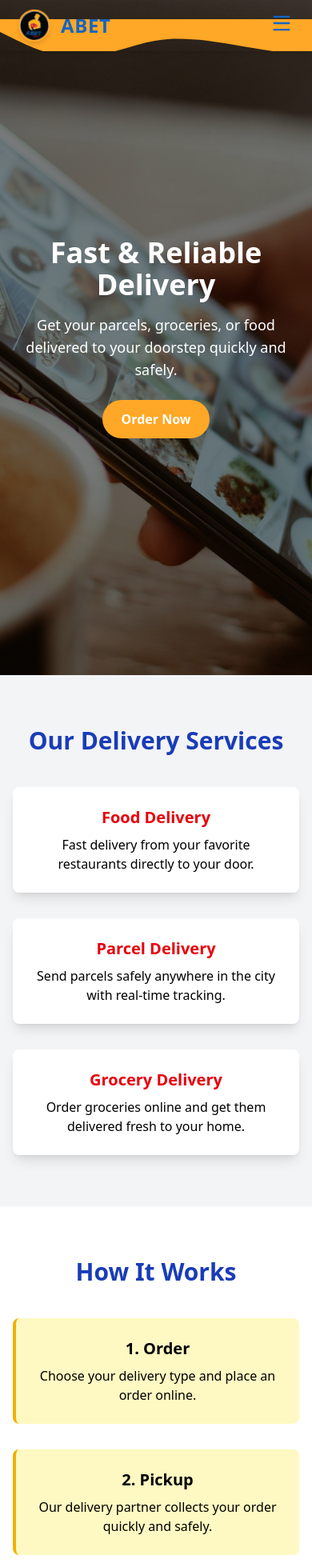
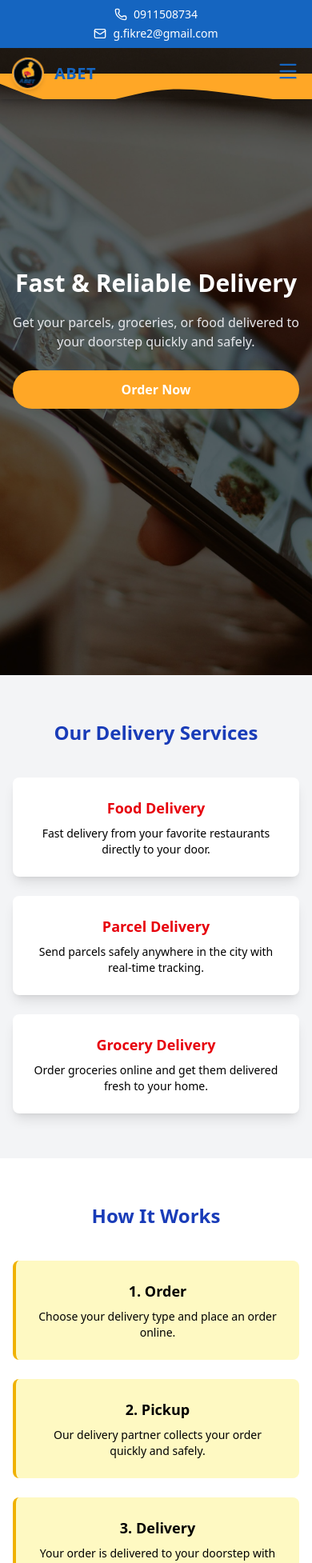
Before and after one commit to HilaryGH/Abet-delivery, a React (Vite) app in the folder client/: page / in a window 390 px wide. Shown: the top 1954 px of the page at 80% size. Built offline with nearby package versions, Linux system fonts and the light colour scheme.

Commit message:
Added responsive top navbar with phone, email, and social icons

```diff
--- a/client/src/assets/componenets/Navbar.tsx
+++ b/client/src/assets/componenets/Navbar.tsx
@@ -1,14 +1,88 @@
 import { useState } from "react";
-import { Menu, X } from "lucide-react";
+import { Menu, X, Facebook, Instagram, Linkedin } from "lucide-react";
+import { Mail, Phone } from "lucide-react";
+
+// TikTok SVG since lucide-react doesn’t have it
+const TikTokIcon = () => (
+  <svg
+    xmlns="http://www.w3.org/2000/svg"
+    viewBox="0 0 448 512"
+    className="w-5 h-5 fill-current"
+  >
+    <path d="M448,209.9c-17.7,0-34.6-2.9-50.4-8.2v137.6c0,95.1-77.1,172.2-172.2,172.2S53.2,434.4,53.2,339.3
+    c0-77.3,50-143,119.4-165.8v84.4c-22.2,15.9-36.7,41.6-36.7,70.9c0,48,38.9,86.9,86.9,86.9s86.9-38.9,86.9-86.9V0h88.8
+    c0,17.7,2.9,34.6,8.2,50.4c11.9,35.6,37.5,65,70.4,82.2C475.1,203.5,462,209.9,448,209.9z"/>
+  </svg>
+);
 
 const Navbar = () => {
   const [isOpen, setIsOpen] = useState(false);
 
   return (
-    <nav className="fixed top-0 left-0 w-full z-20 bg-transparent">
-      <div className="relative shadow-md">
-        {/* Navbar Content */}
-        <div className="max-w-7xl mx-auto px-6 py-3 flex justify-between items-center relative z-10">
+    <header className="w-full fixed top-0 left-0 z-30">
+      {/* Top Contact Bar */}
+      <div className="w-full bg-[#1565C0] text-white text-sm">
+        <div className="max-w-7xl mx-auto px-4 sm:px-6 lg:px-10 py-2 flex flex-col sm:flex-row justify-between items-center">
+          {/* Contact Info */}
+          <div className="flex flex-col sm:flex-row sm:space-x-6 text-center sm:text-left">
+            <a
+              href="tel:0911508734"
+              className="flex items-center justify-center space-x-2 hover:text-[#FFA726] transition-colors duration-200"
+            >
+              <Phone className="w-4 h-4" />
+              <span>0911508734</span>
+            </a>
+            <a
+              href="mailto:g.fikre2@gmail.com"
+              className="flex items-center justify-center space-x-2 hover:text-[#FFA726] transition-colors duration-200 mt-1 sm:mt-0"
+            >
+              <Mail className="w-4 h-4" />
+              <span>g.fikre2@gmail.com</span>
+            </a>
+          </div>
+
+          {/* Social Icons (hidden on small screens) */}
+          <div className="hidden md:flex space-x-4 mt-2 sm:mt-0">
+            <a
+              href="https://facebook.com"
+              target="_blank"
+              rel="noopener noreferrer"
+              className="hover:text-[#FFA726] transition-colors duration-200"
+            >
+              <Facebook className="w-5 h-5" />
+            </a>
+            <a
+              href="https://instagram.com"
+              target="_blank"
+              rel="noopener noreferrer"
+              className="hover:text-[#FFA726] transition-colors duration-200"
+            >
+              <Instagram className="w-5 h-5" />
+            </a>
+            <a
+              href="https://tiktok.com"
+              target="_blank"
+              rel="noopener noreferrer"
+              className="hover:text-[#FFA726] transition-colors duration-200"
+            >
+              <TikTokIcon />
+            </a>
+            <a
+              href="https://linkedin.com"
+              target="_blank"
+              rel="noopener noreferrer"
+              className="hover:text-[#FFA726] transition-colors duration-200"
+            >
+              <Linkedin className="w-5 h-5" />
+            </a>
+          </div>
+        </div>
+      </div>
+
+      {/* Main Navbar */}
+      <nav className=" shadow-md">
+        <div className="relative">
+          <div className="max-w-7xl mx-auto px-4 sm:px-6 lg:px-10 py-3 flex justify-between items-center relative z-10">
             {/* Logo */}
             <div className="flex items-center cursor-pointer">
               <img
@@ -16,50 +90,28 @@ const Navbar = () => {
                 alt="Abet Logo"
                 className="h-10 w-10 rounded-full object-cover border-2 border-[#FFA726] shadow-md animate-swing"
               />
-            <span className="ml-3 font-extrabold text-2xl text-[#1565C0] tracking-wide underline decoration-[#FFA726] underline-offset-4">
+              <span className="ml-3 font-extrabold text-xl sm:text-2xl text-[#1565C0] tracking-wide underline decoration-[#FFA726] underline-offset-4">
                 ABET
               </span>
             </div>
 
             {/* Desktop Links */}
-          <ul className="hidden md:flex space-x-8 text-[#1565C0] font-medium">
-            <li>
+            <ul className="hidden md:flex space-x-6 lg:space-x-10 text-[#1565C0] font-medium">
+              {["Home", "Services", "How It Works", "Contact"].map((item) => (
+                <li key={item}>
                   <a
-                href="#home"
-                className="hover:underline hover:decoration-[#E53935] transition-all"
+                    href={`#${item.toLowerCase().replace(/ /g, "-")}`}
+                    className="hover:text-[#E53935] transition-colors duration-200"
                   >
-                Home
+                    {item}
                   </a>
                 </li>
-            <li>
-              <a
-                href="#services"
-                className="hover:underline hover:decoration-[#E53935] transition-all"
-              >
-                Services
-              </a>
-            </li>
-            <li>
-              <a
-                href="#how-it-works"
-                className="hover:underline hover:decoration-[#E53935] transition-all"
-              >
-                How It Works
-              </a>
-            </li>
-            <li>
-              <a
-                href="#contact"
-                className="hover:underline hover:decoration-[#E53935] transition-all"
-              >
-                Contact
-              </a>
-            </li>
+              ))}
             </ul>
 
             {/* Sign In Button */}
             <div className="hidden md:block">
-           <button className="px-5 py-2 bg-[#FFA726] text-[#1565C0] rounded-full shadow-md transition font-semibold hover:underline hover:decoration-[#E53935]">
+              <button className="px-5 py-2 bg-[#FFA726] text-[#1565C0] rounded-full shadow-md transition transform hover:scale-105 hover:shadow-lg font-semibold">
                 Sign In
               </button>
             </div>
@@ -81,7 +133,7 @@ const Navbar = () => {
             <svg
               xmlns="http://www.w3.org/2000/svg"
               viewBox="0 0 1440 80"
-            className="w-full h-10"
+              className="w-full h-8 sm:h-10"
               preserveAspectRatio="none"
             >
               <path
@@ -94,52 +146,28 @@ const Navbar = () => {
 
         {/* Mobile Menu */}
         {isOpen && (
-        <div className="md:hidden bg-black shadow-md">
-          <ul className="flex flex-col items-center space-y-4 py-6 text-white font-medium">
-            <li>
+          <div className="md:hidden bg-[#1565C0] shadow-md">
+            <ul className="flex flex-col items-center space-y-5 py-6 text-white font-medium">
+              {["Home", "Services", "How It Works", "Contact"].map((item) => (
+                <li key={item}>
                   <a
-                href="#home"
-                className="hover:underline hover:decoration-[#E53935] transition-all"
+                    href={`#${item.toLowerCase().replace(/ /g, "-")}`}
+                    className="hover:text-[#FFA726] transition-colors duration-200"
                     onClick={() => setIsOpen(false)}
                   >
-                Home
+                    {item}
                   </a>
                 </li>
+              ))}
               <li>
-              <a
-                href="#services"
-                className="hover:underline hover:decoration-[#E53935] transition-all"
-                onClick={() => setIsOpen(false)}
-              >
-                Services
-              </a>
-            </li>
-            <li>
-              <a
-                href="#how-it-works"
-                className="hover:underline hover:decoration-[#E53935] transition-all"
-                onClick={() => setIsOpen(false)}
-              >
-                How It Works
-              </a>
-            </li>
-            <li>
-              <a
-                href="#contact"
-                className="hover:underline hover:decoration-[#E53935] transition-all"
-                onClick={() => setIsOpen(false)}
-              >
-                Contact
-              </a>
-            </li>
-            <li>
-              <button className="px-5 py-2 bg-[#FFA726] text-[#1565C0] rounded-full shadow-md transition font-semibold hover:underline hover:decoration-[#E53935]">
+                <button className="px-5 py-2 bg-[#FFA726] text-[#1565C0] rounded-full shadow-md transition transform hover:scale-105 hover:shadow-lg font-semibold">
                   Sign In
                 </button>
               </li>
             </ul>
           </div>
         )}
+      </nav>
 
       {/* Hanging Animation */}
       <style>{`
@@ -153,7 +181,7 @@ const Navbar = () => {
           transform-origin: top center;
         }
       `}</style>
-    </nav>
+    </header>
   );
 };
 
--- a/client/src/assets/componenets/home.tsx
+++ b/client/src/assets/componenets/home.tsx
@@ -32,55 +32,52 @@ const Home = () => {
               }`}
             />
           ))}
-          {/* Overlay (gray/black mix) */}
-          <div className="absolute inset-0 bg-black opacity-50"></div>
+          {/* Overlay */}
+          <div className="absolute inset-0 bg-black/60"></div>
         </div>
 
         {/* Content */}
-        <div className="relative z-10 px-4">
-          <h1 className="text-4xl md:text-5xl font-bold mb-4">
+        <div className="relative z-10 px-4 max-w-2xl">
+          <h1 className="text-3xl sm:text-4xl md:text-5xl font-bold mb-4 leading-snug">
             Fast & Reliable Delivery
           </h1>
-          <p className="text-lg md:text-xl mb-6 max-w-xl mx-auto">
+          <p className="text-base sm:text-lg md:text-xl mb-6 text-gray-200">
             Get your parcels, groceries, or food delivered to your doorstep
             quickly and safely.
           </p>
-          <button className="bg-[#FFA726] text-white px-6 py-3 rounded-full font-semibold  hover:text-[#1565C0] transition">
+          <button className="bg-[#FFA726] text-white px-6 py-3 rounded-full font-semibold hover:text-[#1565C0] hover:bg-yellow-500 transition w-full sm:w-auto">
             Order Now
           </button>
         </div>
       </section>
 
-
-
-
       {/* Services Section */}
-      <section id="services" className="py-16 bg-gray-100 text-center px-4">
-        <h2 className="text-3xl font-bold mb-10 text-blue-800">
+      <section id="services" className="py-14 sm:py-16 bg-gray-100 text-center px-4">
+        <h2 className="text-2xl sm:text-3xl font-bold mb-10 text-blue-800">
           Our Delivery Services
         </h2>
-        <div className="grid grid-cols-1 md:grid-cols-3 gap-8 max-w-6xl mx-auto">
+        <div className="grid grid-cols-1 sm:grid-cols-2 md:grid-cols-3 gap-6 md:gap-8 max-w-6xl mx-auto">
           <div className="bg-white rounded-lg shadow-lg p-6 hover:shadow-xl transition">
-            <h3 className="text-xl font-semibold mb-2 text-red-600">
+            <h3 className="text-lg sm:text-xl font-semibold mb-2 text-red-600">
               Food Delivery
             </h3>
-            <p>
+            <p className="text-sm sm:text-base">
               Fast delivery from your favorite restaurants directly to your door.
             </p>
           </div>
           <div className="bg-white rounded-lg shadow-lg p-6 hover:shadow-xl transition">
-            <h3 className="text-xl font-semibold mb-2 text-red-600">
+            <h3 className="text-lg sm:text-xl font-semibold mb-2 text-red-600">
               Parcel Delivery
             </h3>
-            <p>
+            <p className="text-sm sm:text-base">
               Send parcels safely anywhere in the city with real-time tracking.
             </p>
           </div>
           <div className="bg-white rounded-lg shadow-lg p-6 hover:shadow-xl transition">
-            <h3 className="text-xl font-semibold mb-2 text-red-600">
+            <h3 className="text-lg sm:text-xl font-semibold mb-2 text-red-600">
               Grocery Delivery
             </h3>
-            <p>
+            <p className="text-sm sm:text-base">
               Order groceries online and get them delivered fresh to your home.
             </p>
           </div>
@@ -90,46 +87,38 @@ const Home = () => {
       {/* How It Works Section */}
       <section
         id="how-it-works"
-        className="py-16 px-4 max-w-6xl mx-auto text-center"
+        className="py-14 sm:py-16 px-4 max-w-6xl mx-auto text-center"
       >
-        <h2 className="text-3xl font-bold mb-10 text-blue-800">
+        <h2 className="text-2xl sm:text-3xl font-bold mb-10 text-blue-800">
           How It Works
         </h2>
-        <div className="grid grid-cols-1 md:grid-cols-3 gap-8">
+        <div className="grid grid-cols-1 sm:grid-cols-2 md:grid-cols-3 gap-6 md:gap-8">
           <div className="bg-yellow-100 rounded-lg p-6 border-l-4 border-yellow-500">
-            <h3 className="text-xl font-semibold mb-2 text-black">1. Order</h3>
-            <p>Choose your delivery type and place an order online.</p>
+            <h3 className="text-lg sm:text-xl font-semibold mb-2 text-black">1. Order</h3>
+            <p className="text-sm sm:text-base">Choose your delivery type and place an order online.</p>
           </div>
           <div className="bg-yellow-100 rounded-lg p-6 border-l-4 border-yellow-500">
-            <h3 className="text-xl font-semibold mb-2 text-black">2. Pickup</h3>
-            <p>Our delivery partner collects your order quickly and safely.</p>
+            <h3 className="text-lg sm:text-xl font-semibold mb-2 text-black">2. Pickup</h3>
+            <p className="text-sm sm:text-base">Our delivery partner collects your order quickly and safely.</p>
           </div>
           <div className="bg-yellow-100 rounded-lg p-6 border-l-4 border-yellow-500">
-            <h3 className="text-xl font-semibold mb-2 text-black">3. Delivery</h3>
-            <p>Your order is delivered to your doorstep with real-time tracking.</p>
+            <h3 className="text-lg sm:text-xl font-semibold mb-2 text-black">3. Delivery</h3>
+            <p className="text-sm sm:text-base">Your order is delivered to your doorstep with real-time tracking.</p>
           </div>
         </div>
       </section>
 
-      {/* Contact / Footer */}
-
-
-
-    <footer className="relative bg-black text-white pt-12">
-      {/* Wavy Top */}
-      <div className="absolute top-0 left-0 w-full -translate-y-full">
-
-      </div>
-
-      <div className="max-w-7xl mx-auto px-6 relative z-10">
+      {/* Footer */}
+      <footer className="relative bg-black text-white pt-12 px-4">
+        <div className="max-w-7xl mx-auto relative z-10">
           {/* Footer Grid */}
-        <div className="grid md:grid-cols-3 gap-8 text-center md:text-left">
-          {/* About / Brand */}
+          <div className="grid grid-cols-1 md:grid-cols-3 gap-10 text-center md:text-left">
+            {/* About */}
             <div>
-            <h2 className="text-2xl font-extrabold text-[#1565C0] underline decoration-[#FFA726] underline-offset-4 mb-4">
+              <h2 className="text-xl sm:text-2xl font-extrabold text-[#1565C0] underline decoration-[#FFA726] underline-offset-4 mb-4">
                 ABET
               </h2>
-            <p className="text-gray-300">
+              <p className="text-gray-300 text-sm sm:text-base">
                 Abet Delivery provides fast and reliable delivery services across
                 the city. Stay connected and never miss a delivery!
               </p>
@@ -137,60 +126,38 @@ const Home = () => {
 
             {/* Quick Links */}
             <div>
-            <h3 className="text-xl font-semibold text-[#FFA726] mb-4">
+              <h3 className="text-lg sm:text-xl font-semibold text-[#FFA726] mb-4">
                 Quick Links
               </h3>
               <ul className="space-y-2">
-              <li>
+                {["Home", "Services", "How It Works", "Contact"].map((link) => (
+                  <li key={link}>
                     <a
-                  href="#home"
-                  className="hover:underline hover:decoration-[#E53935] transition-all"
+                      href={`#${link.toLowerCase().replace(/ /g, "-")}`}
+                      className="hover:underline hover:decoration-[#E53935] transition-all text-sm sm:text-base"
                     >
-                  Home
+                      {link}
                     </a>
                   </li>
-              <li>
-                <a
-                  href="#services"
-                  className="hover:underline hover:decoration-[#E53935] transition-all"
-                >
-                  Services
-                </a>
-              </li>
-              <li>
-                <a
-                  href="#how-it-works"
-                  className="hover:underline hover:decoration-[#E53935] transition-all"
-                >
-                  How It Works
-                </a>
-              </li>
-              <li>
-                <a
-                  href="#contact"
-                  className="hover:underline hover:decoration-[#E53935] transition-all"
-                >
-                  Contact
-                </a>
-              </li>
+                ))}
               </ul>
             </div>
 
-          {/* Newsletter / Subscribe */}
+            {/* Newsletter */}
             <div>
-            <h3 className="text-xl font-semibold text-[#FFA726] mb-4">
+              <h3 className="text-lg sm:text-xl font-semibold text-[#FFA726] mb-4">
                 Subscribe
               </h3>
-            <p className="text-gray-300 mb-3">
+              <p className="text-gray-300 mb-3 text-sm sm:text-base">
                 Get the latest updates and offers directly in your inbox.
               </p>
               <form className="flex flex-col sm:flex-row justify-center md:justify-start gap-2">
                 <input
                   type="email"
                   placeholder="Enter your email"
-                className="px-4 py-2 rounded-full text-black focus:outline-none w-full sm:w-auto"
+                  className="px-4 py-2 rounded-full text-black focus:outline-none w-full sm:w-auto text-sm sm:text-base"
                 />
-              <button className="px-5 py-2 bg-[#FFA726] text-black rounded-full font-semibold hover:bg-yellow-500 transition">
+                <button className="px-5 py-2 bg-[#FFA726] text-black rounded-full font-semibold hover:bg-yellow-500 transition text-sm sm:text-base">
                   Subscribe
                 </button>
               </form>
@@ -198,34 +165,29 @@ const Home = () => {
           </div>
 
           {/* Social Links */}
-        <div className="flex justify-center md:justify-start mt-8 space-x-4">
+          <div className="flex justify-center md:justify-start mt-8 space-x-5">
             <a href="#" className="text-white hover:text-[#FFA726] transition">
-            <Instagram className="w-6 h-6" />
+              <Instagram className="w-5 h-5 sm:w-6 sm:h-6" />
             </a>
             <a href="#" className="text-white hover:text-[#FFA726] transition">
-            <Facebook className="w-6 h-6" />
+              <Facebook className="w-5 h-5 sm:w-6 sm:h-6" />
             </a>
             <a href="#" className="text-white hover:text-[#FFA726] transition">
-            <Twitter className="w-6 h-6" />
+              <Twitter className="w-5 h-5 sm:w-6 sm:h-6" />
             </a>
             <a href="#" className="text-white hover:text-[#FFA726] transition">
-            <Mail className="w-6 h-6" />
+              <Mail className="w-5 h-5 sm:w-6 sm:h-6" />
             </a>
           </div>
 
           {/* Copyright */}
-        <div className="mt-8 border-t border-gray-700 pt-4 text-gray-400 text-sm text-center">
+          <div className="mt-8 border-t border-gray-700 pt-4 text-gray-400 text-xs sm:text-sm text-center">
             &copy; 2025{" "}
             <span className="text-red-600 font-bold">Abet Delivery</span>. All
             rights reserved.
           </div>
         </div>
       </footer>
-  );
-
-
-
-
     </div>
   );
 };
```
Lines whose indentation alone changed are shown as unchanged.
